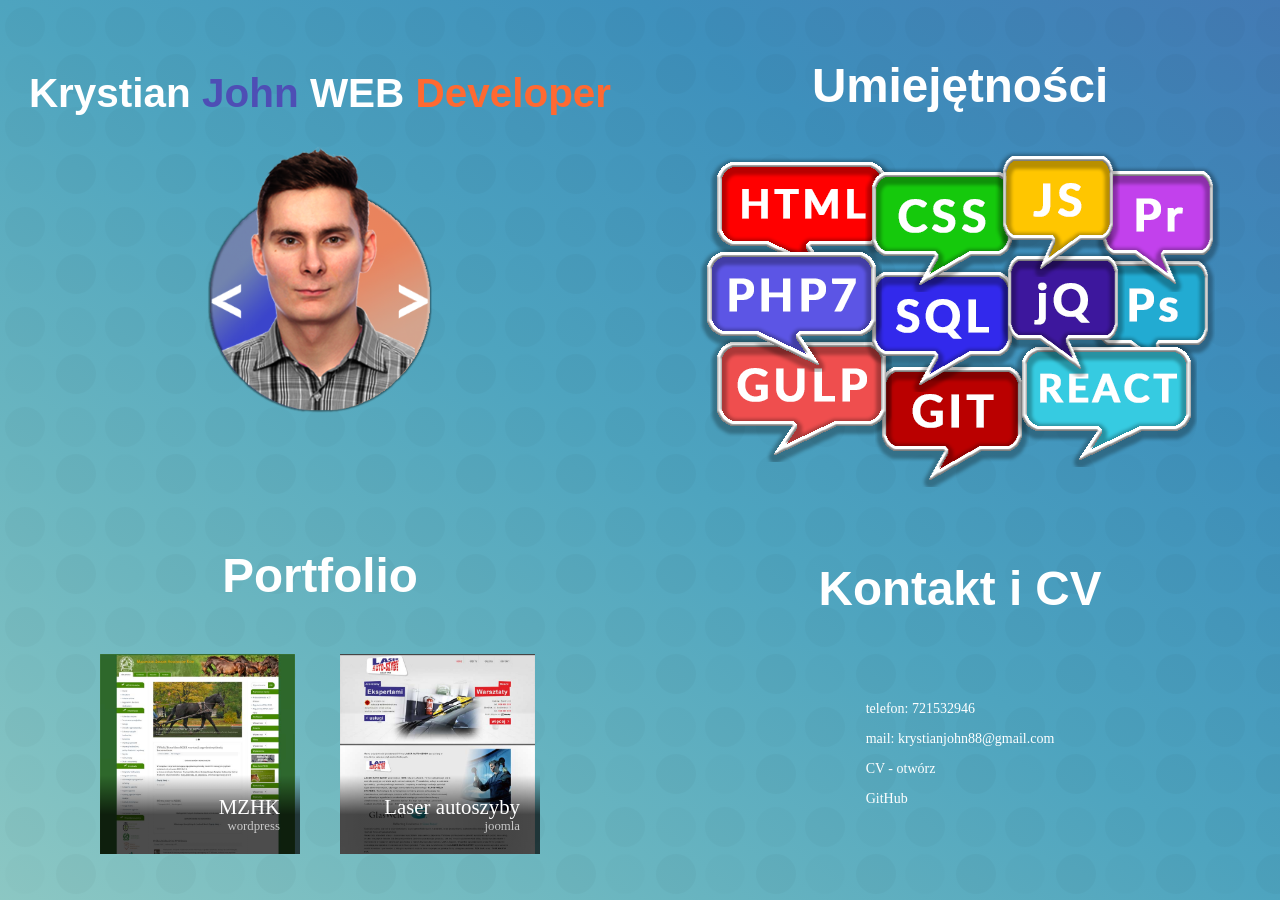
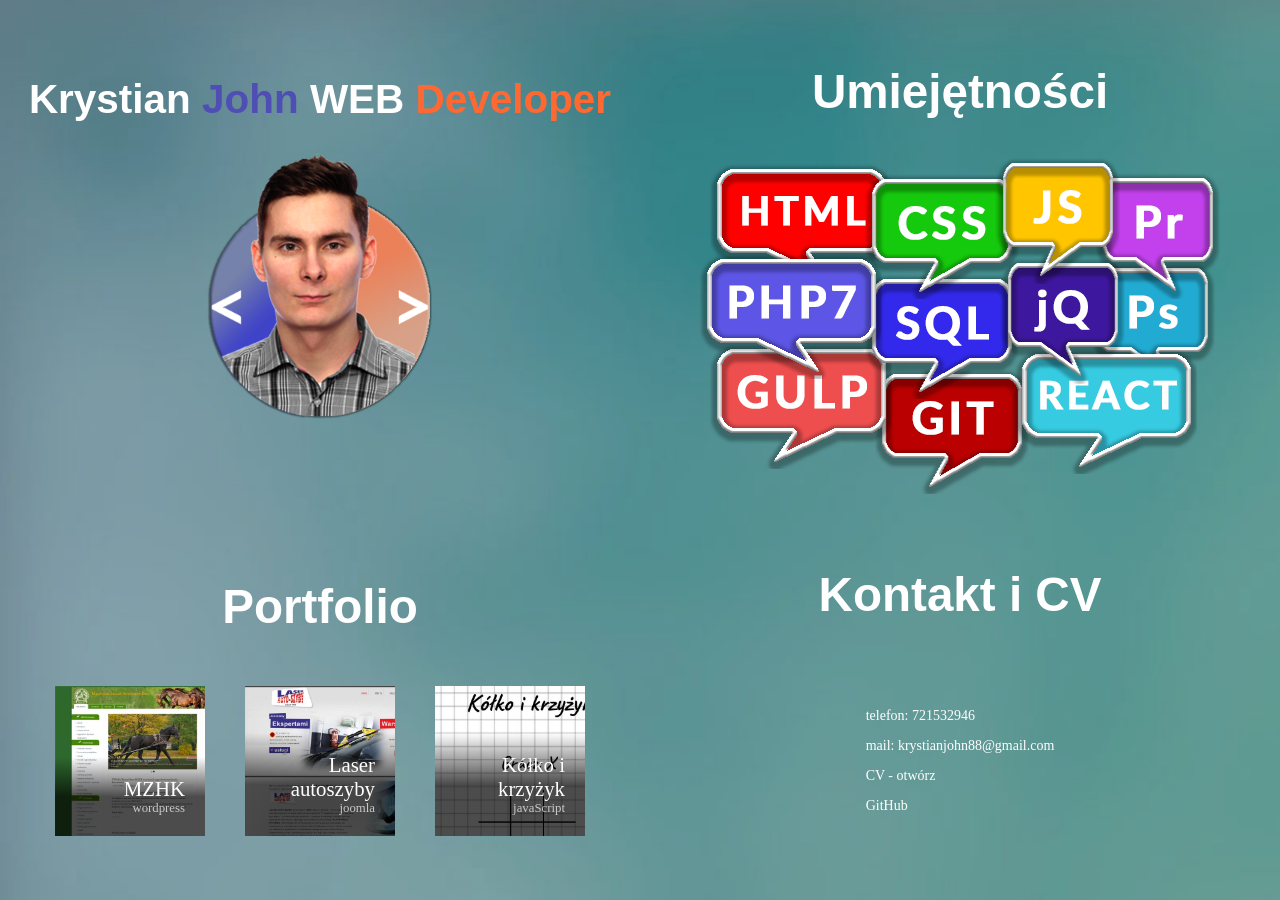
Before and after one commit to krystianjohn88/portfolio2020, a plain HTML site: page index.html in a window 1280 px wide. Drawn offline with Linux system fonts and the light colour scheme.

Commit message:
tlo projekt cv
zmiana tla dodanie projektu kolko i krzyzyk i podmiana pliku z cv

```diff
--- a/index.html
+++ b/index.html
@@ -20,7 +20,9 @@
                 <div class="introduce">
                     <div class='line_header'>
                         <h1>Krystian <span>John</span> WEB <span>Developer</span></h1>
-                        <div class="opis"><p>Tworzenie projektów daje mi dużo satysfakcji, uwielbiam rozwiązywać zagadki, a w programowaniu można ich znaleźć sporo. Mam za sobą pare prac na platformach CMSowych, takich jak wordpress czy joomla. Potrafie się posługiwać programami graficznymi aby obrobić czy stworzyć grafikę na stronę. Lubie kodować w javaScrypcie gdzie możliwości ingerencji w DOM dają duża możliwość na tworzenie widowiskowych efektów.</p><button>zamkni</button></div>
+                        <div class="opis">
+                            <p>Tworzenie projektów daje mi dużo satysfakcji, uwielbiam rozwiązywać zagadki, a w programowaniu można ich znaleźć sporo. Mam za sobą pare prac na platformach CMSowych, takich jak wordpress czy joomla. Potrafie się posługiwać programami graficznymi aby obrobić czy stworzyć grafikę na stronę. Lubie kodować w javaScrypcie gdzie możliwości ingerencji w DOM dają duża możliwość na tworzenie widowiskowych efektów.</p><button>zamkni</button>
+                        </div>
                         <div class="zainteresowania">
                             <p>Moje zainteresowania:</p>
                             <li>Jazda rowerem</li>
@@ -137,6 +139,32 @@
                             </div>
                         </div>
                     </div>
+                     <div class="card">
+                        <div class="front">
+                            <div class="content">
+                                <div class="image">
+                                    <img src="img/kolkoKrzyzyk.jpg" alt="">
+                                </div>
+                                <div class="title">
+                                    Kółko i krzyżyk
+                                    <div class="author">javaScript</div>
+                                </div>
+                            </div>
+                        </div>
+                        <div class="back">
+                            <div class="content">
+                                <div class="title">
+                                    <a href="https://krystianjohn88.github.io/kolkoKrzyzyk/" target='_blank'>Kółko i krzyżyk</a>
+                                </div>
+
+                                <div class="info">
+                                    <ul>
+                                        <li><i class="fa fa-map-marker-alt"></i> Projekt w javaScrypt</li>
+                                    </ul>
+                                </div>
+                            </div>
+                        </div>
+                    </div>
 
                 </div>
             </div>
@@ -151,7 +179,7 @@
                 <div class="con-contact">
                     <p>telefon: <a href="tel:+48713333222">721532946</a></p>
                     <p>mail: <a href="mailto: krystianjohn88@gmail.com">krystianjohn88@gmail.com</a></p>
-                    <p>CV - <a href="CV_Krystian_John.doc">otwórz</a></p>
+                    <p>CV - <a href="cv-KrystianJohn21.pdf">otwórz</a></p>
                     <p><a href="https://github.com/krystianjohn88" target="_blank">GitHub</a></p>
                 </div>
             </div>
--- a/main.js
+++ b/main.js
@@ -131,7 +131,7 @@ const lvlJs = 3;
 const lvlPr = 2;
 const lvlPs = 2;
 const lvlJq = 1;
-const lvlSql = 1;
+const lvlSql = 2;
 const lvlPhp7 = 2;
 const lvlGulp = 1;
 const lvlGit = 2;
--- a/style.css
+++ b/style.css
@@ -1,8 +1,13 @@
 body{
     box-sizing: border-box;
     margin: 0;
+/*
     background: linear-gradient(to right top, #8cc7c3, #6bb6c0, #4ea4bf, #3e90bc, #437ab4), url("img/gplaypattern3.png");
     background-blend-mode: multiply;
+*/
+    background-image: url(img/bgv2.jpg);
+    background-repeat: no-repeat;
+    background-size: cover;
     color: white;
     min-height: 900px;
     height: 100vh;
@@ -367,8 +372,8 @@ a:hover{
 }
 .card {
     position: relative;
-    width: 200px;
-    height: 200px;
+    width: 150px;
+    height: 150px;
     margin: 20px;
 }
 
```
Also changed, not shown: img/bg.jpg (added), img/bgv2.jpg (added), img/kolkokrzyzyk.jpg (added), 3 other files.
